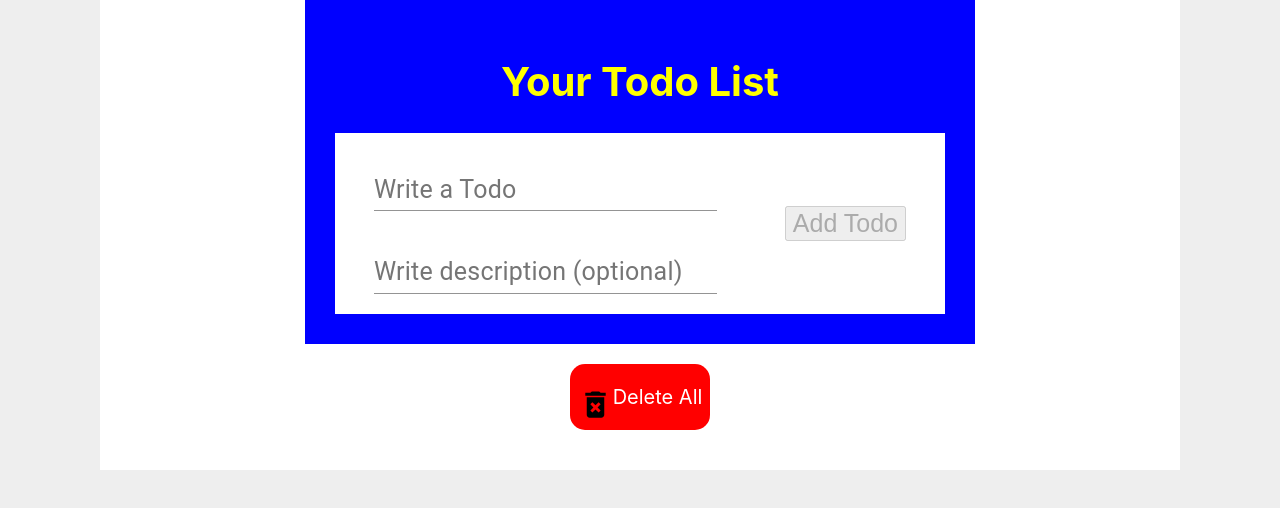
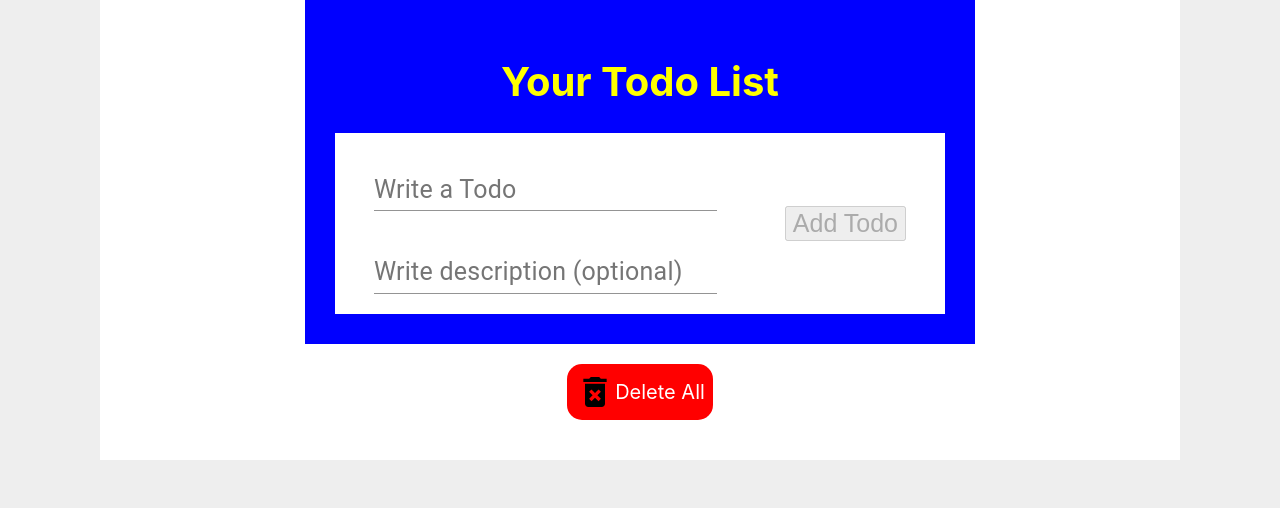
Before and after one commit to Nimish22211/Todolist, a React (Create React App) app: page / in a window 1280 px wide. Shown: the top 508 px of the page. Built offline with nearby package versions, Linux system fonts and the light colour scheme.

Commit message:
changed name of delIcon

```diff
--- a/src/Todo.css
+++ b/src/Todo.css
@@ -30,7 +30,7 @@ details{
     font-size: 22px;
 
 }
-#delIcon{
+#deleteIcon{
     font-size: 35px;
     padding-top: 15px;
 }
```
